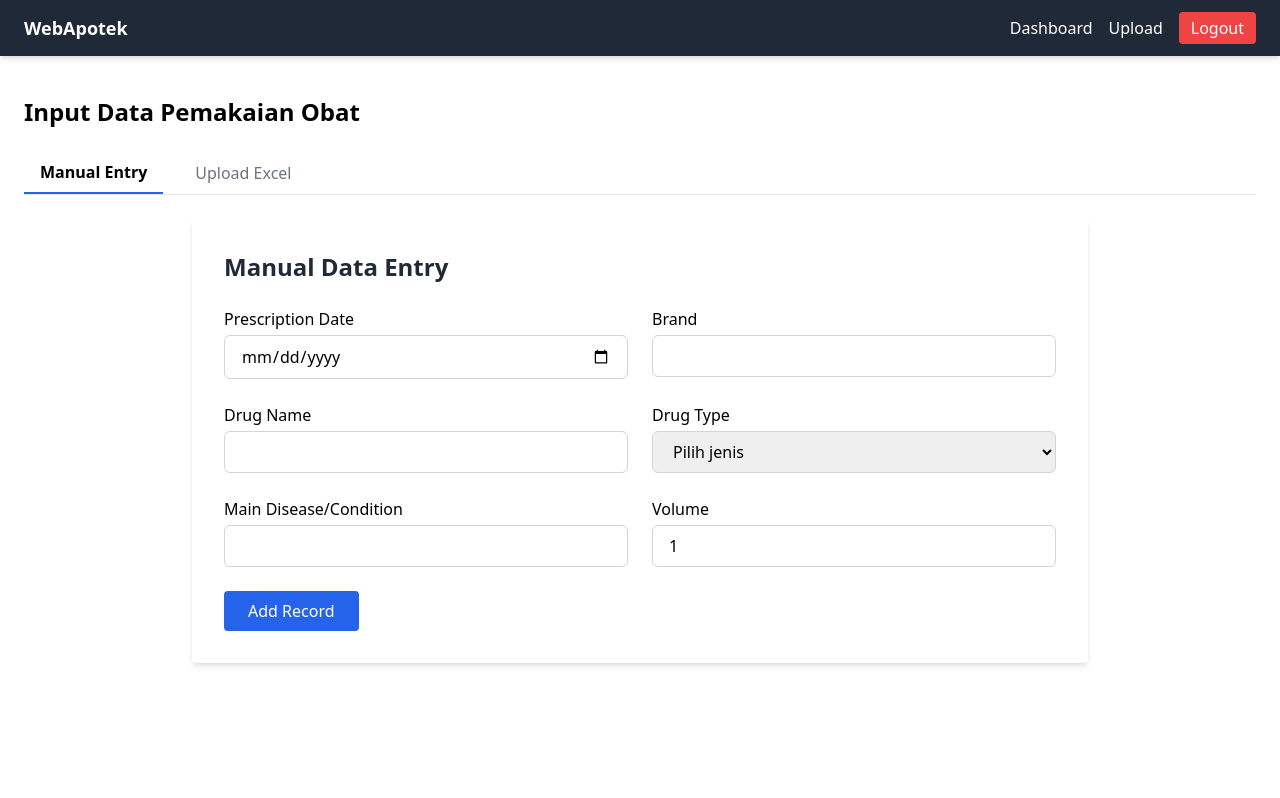
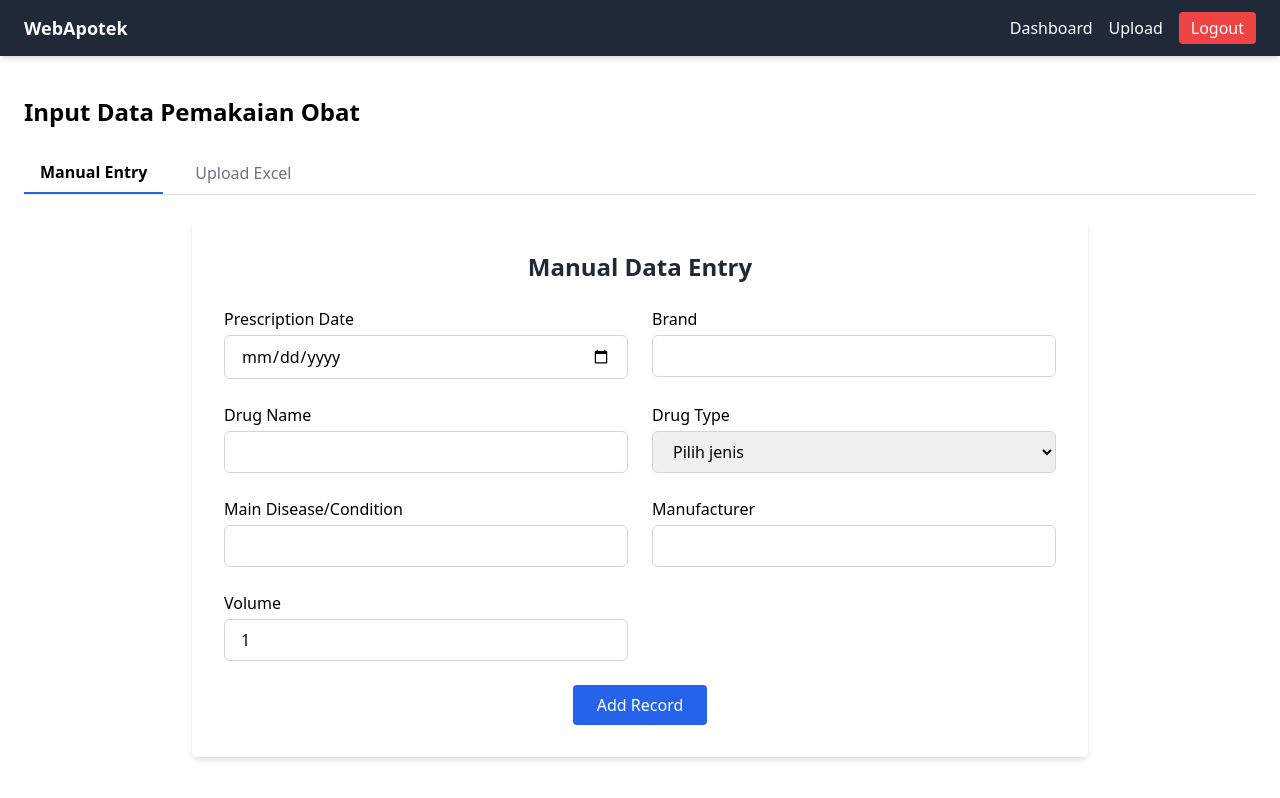
Before and after one commit to Josh282/webapotek-frontend, a React (Vite) app: page /upload in a window 1280 px wide. Built offline with nearby package versions, Linux system fonts and the light colour scheme; no server answers; sample sign-in values are in the browser's storage.

Commit message:
Update ManualEntryForm.jsx
add parbik/manufactory column

```diff
--- a/src/components/ManualEntryForm.jsx
+++ b/src/components/ManualEntryForm.jsx
@@ -44,7 +44,7 @@ const ManualEntryForm = () => {
 
   return (
     <div className="max-w-4xl mx-auto bg-white p-8 rounded shadow-md">
-      <h2 className="text-2xl font-bold mb-6 text-gray-800">
+      <h2 className="text-2xl font-bold mb-6 text-gray-800 text-center">
         Manual Data Entry
       </h2>
 
@@ -91,10 +91,10 @@ const ManualEntryForm = () => {
             className="w-full border border-gray-300 px-4 py-2 rounded-md"
           >
             <option value="">Pilih jenis</option>
-            <option value="tablet">Tablet</option>
-            <option value="kapsul">Kapsul</option>
-            <option value="sirup">Sirup</option>
-            {/* Tambahkan sesuai kebutuhan */}
+            <option value="Tablet">Tablet</option>
+            <option value="Kapsul">Kapsul</option>
+            <option value="Injeksi">Injeksi</option>
+            <option value="Sirup">Sirup</option>
           </select>
         </div>
 
@@ -104,6 +104,17 @@ const ManualEntryForm = () => {
             type="text"
             name="penyakit"
             value={form.penyakit}
+            onChange={handleChange}
+            className="w-full border border-gray-300 px-4 py-2 rounded-md"
+          />
+        </div>
+
+        <div>
+          <label className="block mb-1 font-medium">Manufacturer</label>
+          <input
+            type="text"
+            name="pabrik"
+            value={form.pabrik}
             onChange={handleChange}
             className="w-full border border-gray-300 px-4 py-2 rounded-md"
           />
@@ -122,15 +133,19 @@ const ManualEntryForm = () => {
         </div>
       </div>
 
-      <button
-        onClick={handleSubmit}
-        className="mt-6 bg-blue-600 text-white px-6 py-2 rounded hover:bg-blue-700"
-      >
-        Add Record
-      </button>
+      <div className="flex justify-center mt-6">
+        <button
+          onClick={handleSubmit}
+          className="bg-blue-600 text-white px-6 py-2 rounded hover:bg-blue-700"
+        >
+          Add Record
+        </button>
+      </div>
 
       {message && (
-        <p className="mt-4 text-center text-sm font-medium text-gray-700">{message}</p>
+        <p className="mt-4 text-center text-sm font-medium text-gray-700">
+          {message}
+        </p>
       )}
     </div>
   );
```
